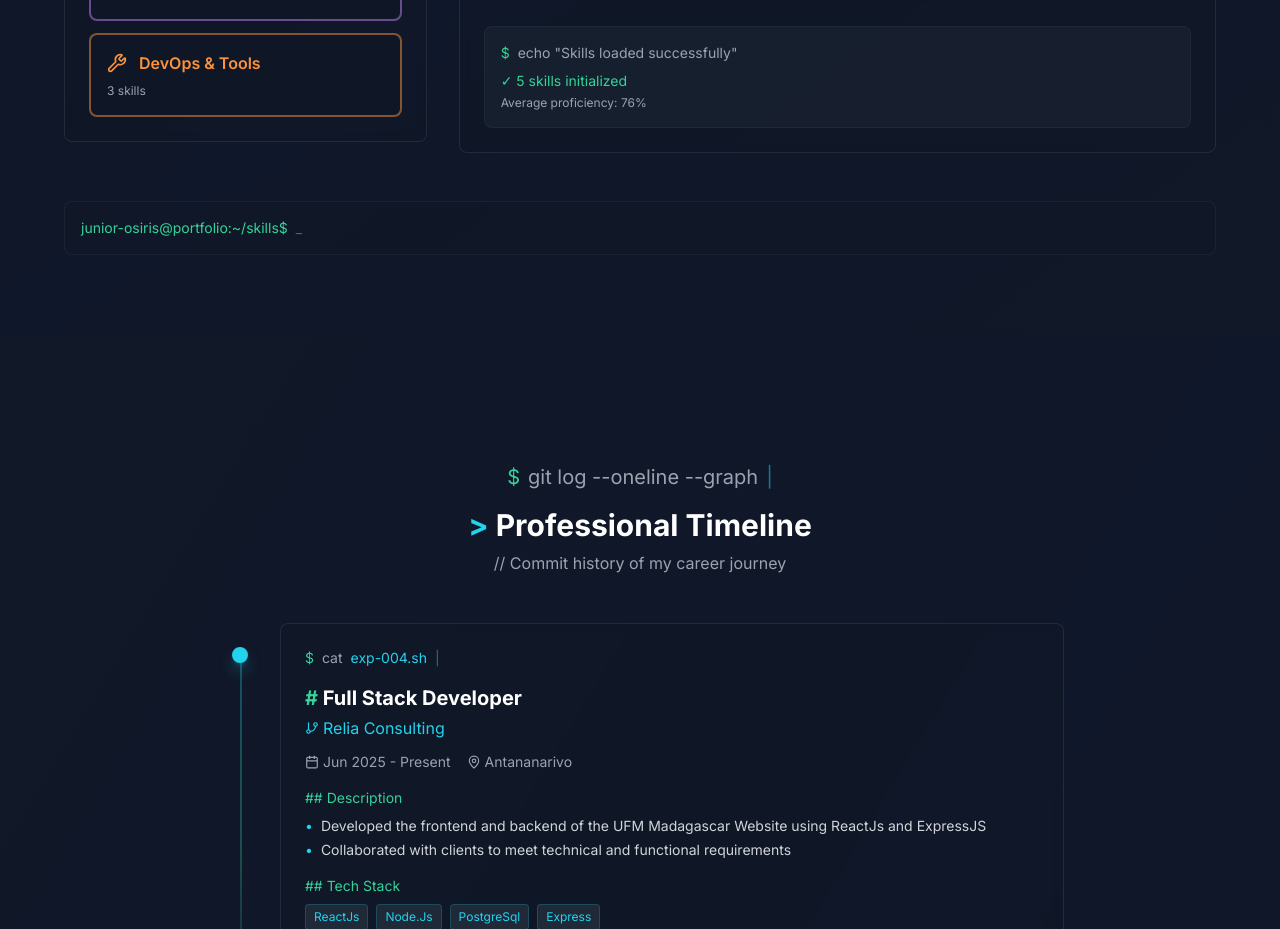
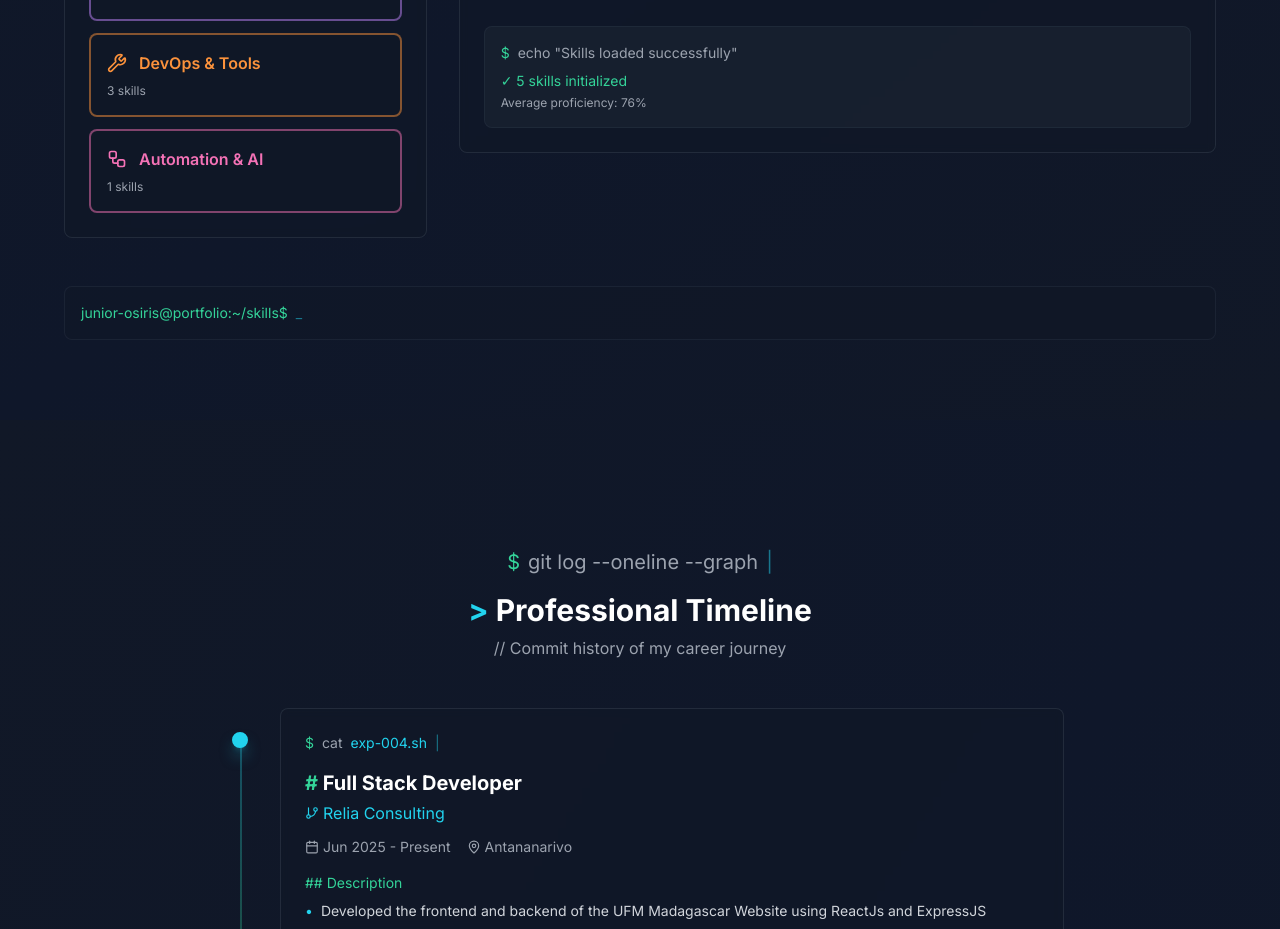
Before and after one commit to OsirisJr16/junior-portfolio, a React (Vite) app: page / in a window 1280 px wide. Shown: the part 1440-2369 px from the top of the page. Built offline with nearby package versions, Linux system fonts and the light colour scheme.

Commit message:
new skill

```diff
--- a/src/components/SkillsSection.tsx
+++ b/src/components/SkillsSection.tsx
@@ -1,7 +1,7 @@
 import React, { useState, useEffect, useRef } from "react";
 import type { SkillCategory } from "../types/skillCategory";
 import type { Skill } from "../types/skill";
-import { Code, Database, Server, Wrench } from "lucide-react";
+import { Code, Database, Server, Wrench ,Workflow} from "lucide-react";
 import TerminalPrompt from "../shared/TerminalPrompt";
 
 const skillCategories: SkillCategory[] = [
@@ -109,6 +109,15 @@ const skillCategories: SkillCategory[] = [
       },
     ],
   },
+  {
+    id: "automation",
+    name: "Automation & AI",
+    icon: <Workflow size={20} />,
+    color: "pink",
+    skills: [
+      { name: "n8n", level: 85, category: "workflow" },
+    ],
+  }
 ];
 
 interface SkillBarProps {
```
